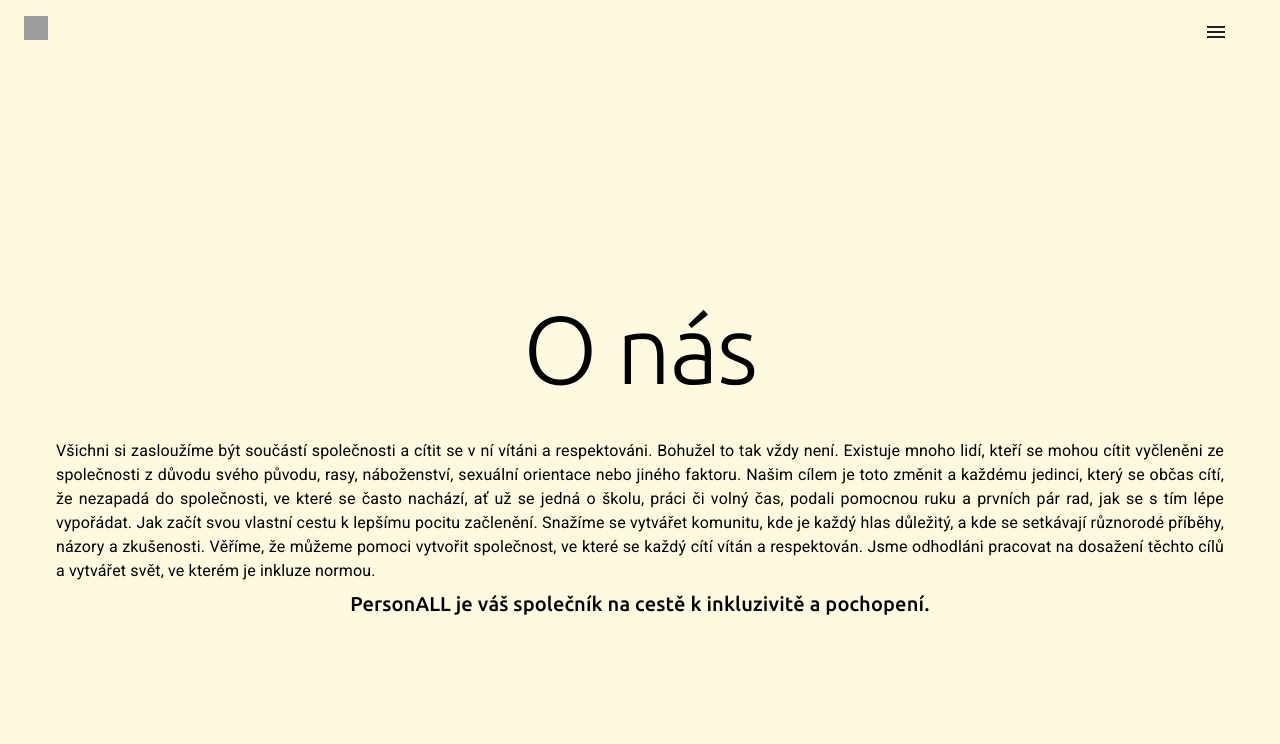
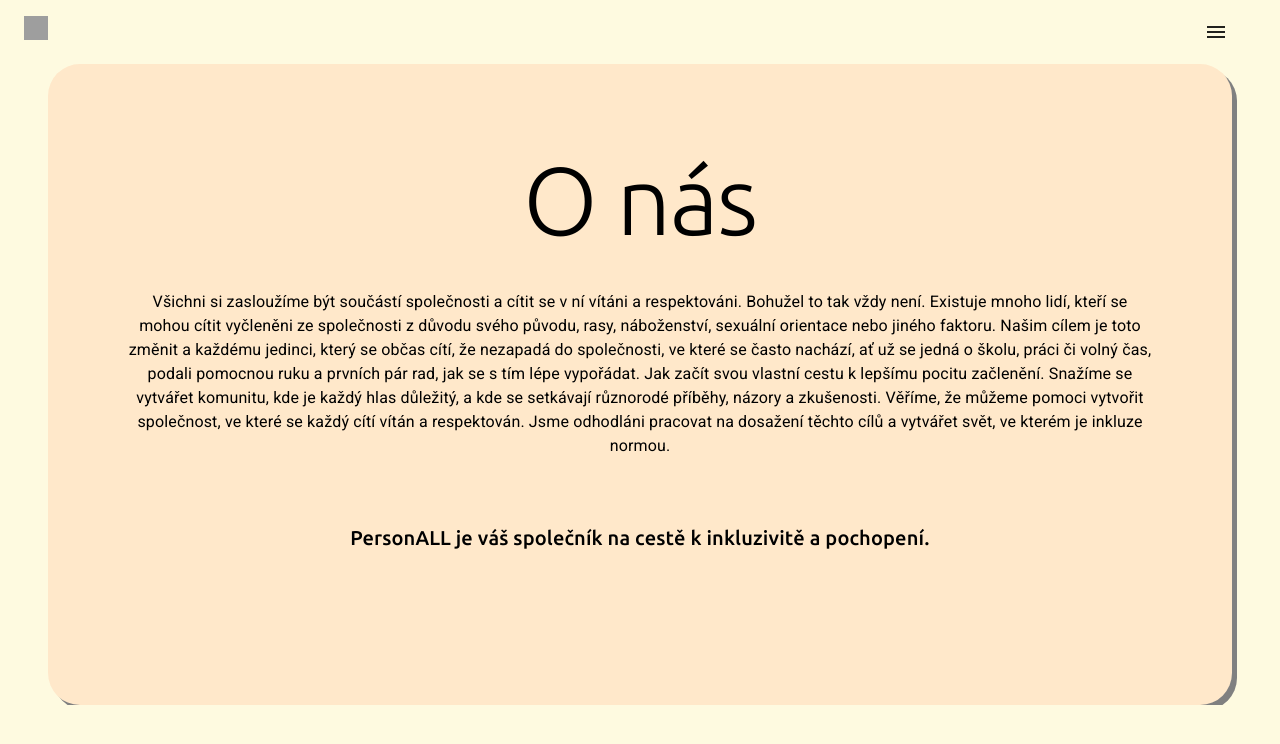
Before and after one commit to xchristiesx/PersonALL, a React (Vite) app: page /about in a window 1280 px wide. Shown: the top 744 px of the page. Built offline with nearby package versions, Linux system fonts and the light colour scheme; grey boxes are pictures that could not be loaded.

Commit message:
O nás uvidní sekce ready

```diff
--- a/src/pages/AboutUs.jsx
+++ b/src/pages/AboutUs.jsx
@@ -1,6 +1,5 @@
 import React from 'react';
 import { GenericPage } from '../components/GenericPage.jsx';
-import Grid from '@mui/material/Unstable_Grid2';
 import Typography from '@mui/material/Typography';
 import CardContent from '@mui/material/CardContent';
 import CardMedia from '@mui/material/CardMedia';
@@ -11,43 +10,62 @@
 import { Container } from '@mui/material';
 import Button from '@mui/material/Button';
 import { useNavigate } from 'react-router-dom';
+import { Box } from '@mui/material';
+import { ThemeProvider } from '@mui/material/styles';
 
 export const AboutUs = () => {
   const navigate = useNavigate();
   return (
     <GenericPage>
-      <Grid
-        height={'calc(100vh - 64px - 56px)'}
-        container
-        direction="column"
-        alignItems="center"
-        justifyContent="center"
-        margin={7}
+      <ThemeProvider theme={{ palette: { primary: { main: '#ffe8ca' } } }}>
+        <Box
+          sx={{
+            width: '80%',
+            margin: 'auto',
+            borderRadius: 8,
+            bgcolor: 'primary.main',
+            justifyContent: 'center',
+            alignItems: 'center',
+            textAlign: 'center',
+            padding: '5rem',
+            boxShadow: '5px 5px grey',
+          }}
         >
           <Typography variant="h1" gutterBottom>
             O nás
           </Typography>
 
-        <Typography variant="body1" gutterBottom  sx={{ display: 'inline' ,textAlign: "justify", userSelect: 'none' }}>
-          Všichni si zasloužíme být součástí společnosti a cítit se v ní vítáni
-          a respektováni. Bohužel to tak vždy není. Existuje mnoho lidí, kteří
-          se mohou cítit vyčleněni ze společnosti z důvodu svého původu, rasy,
-          náboženství, sexuální orientace nebo jiného faktoru. Našim cílem je
-          toto změnit a každému jedinci, který se občas cítí, že nezapadá do
-          společnosti, ve které se často nachází, ať už se jedná o školu, práci
-          či volný čas, podali pomocnou ruku a prvních pár rad, jak se s tím
-          lépe vypořádat. Jak začít svou vlastní cestu k lepšímu pocitu
-          začlenění. Snažíme se vytvářet komunitu, kde je každý hlas důležitý, a
-          kde se setkávají různorodé příběhy, názory a zkušenosti. Věříme, že
-          můžeme pomoci vytvořit společnost, ve které se každý cítí vítán a
-          respektován. Jsme odhodláni pracovat na dosažení těchto cílů a
-          vytvářet svět, ve kterém je inkluze normou.
+          <Typography
+            variant="body1"
+            gutterBottom
+            sx={{ display: 'inline', textAlign: 'justify', userSelect: 'none' }}
+          >
+            Všichni si zasloužíme být součástí společnosti a cítit se v ní
+            vítáni a respektováni. Bohužel to tak vždy není. Existuje mnoho
+            lidí, kteří se mohou cítit vyčleněni ze společnosti z důvodu svého
+            původu, rasy, náboženství, sexuální orientace nebo jiného faktoru.
+            Našim cílem je toto změnit a každému jedinci, který se občas cítí,
+            že nezapadá do společnosti, ve které se často nachází, ať už se
+            jedná o školu, práci či volný čas, podali pomocnou ruku a prvních
+            pár rad, jak se s tím lépe vypořádat. Jak začít svou vlastní cestu k
+            lepšímu pocitu začlenění. Snažíme se vytvářet komunitu, kde je každý
+            hlas důležitý, a kde se setkávají různorodé příběhy, názory a
+            zkušenosti. Věříme, že můžeme pomoci vytvořit společnost, ve které
+            se každý cítí vítán a respektován. Jsme odhodláni pracovat na
+            dosažení těchto cílů a vytvářet svět, ve kterém je inkluze normou.
           </Typography>
 
-        <Typography variant="h6" gutterBottom>
+          <Typography
+            variant="h6"
+            gutterBottom
+            sx={{
+              padding: '4rem',
+            }}
+          >
             PersonALL je váš společník na cestě k inkluzivitě a pochopení.
           </Typography>
-      </Grid>
+        </Box>
+      </ThemeProvider>
 
       <SectionsAU
         title={'Naše cíle:'}
@@ -72,8 +90,7 @@
               'Rozšiřujeme povědomí o inkluzivitě a bojujeme proti stereotypům prostřednictvím osvětových iniciativ a sdílení příběhů.',
           },
         ]}
-      >
-      </SectionsAU>
+      ></SectionsAU>
 
       <SectionsAU
         title={'Jak se můžete připojit:'}
@@ -132,7 +149,12 @@
         ]}
       >
         <Container
-          sx={{ margin: '0 auto', display: 'flex', justifyContent: 'center', textAlign: 'justify' }}
+          sx={{
+            margin: '0 auto',
+            display: 'flex',
+            justifyContent: 'center',
+            textAlign: 'justify',
+          }}
         >
           <Button
             onClick={() => navigate('/conditions')}
--- a/src/pages/Terms.jsx
+++ b/src/pages/Terms.jsx
@@ -21,7 +21,7 @@
             boxShadow: '5px 5px grey',
           }}
         >
-          <Typography variant="h1" gutterBottom>
+          <Typography variant="h2" gutterBottom>
             Zásady ochrany osobních údajů
           </Typography>
 
```
Lines whose indentation alone changed are shown as unchanged.
